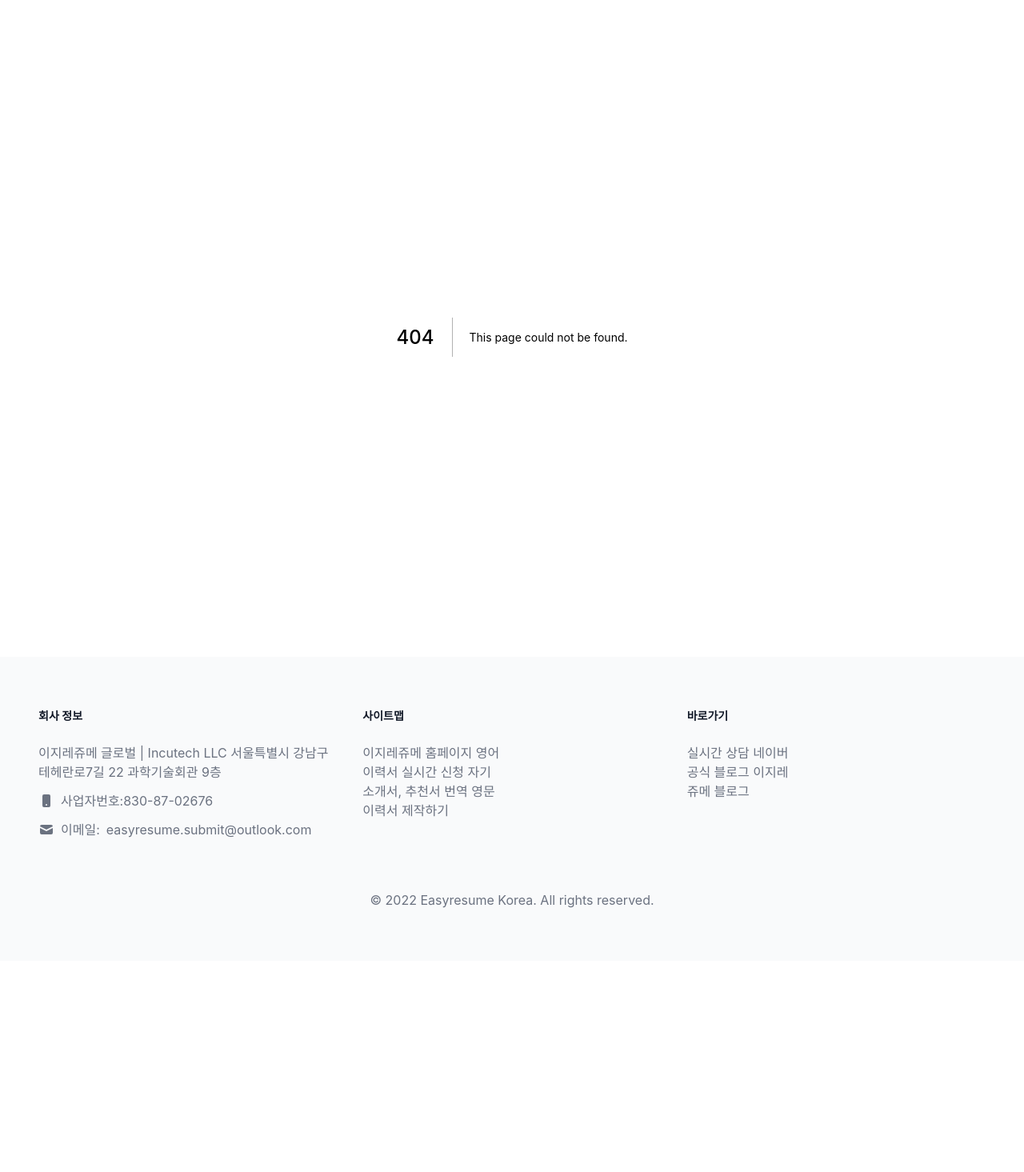
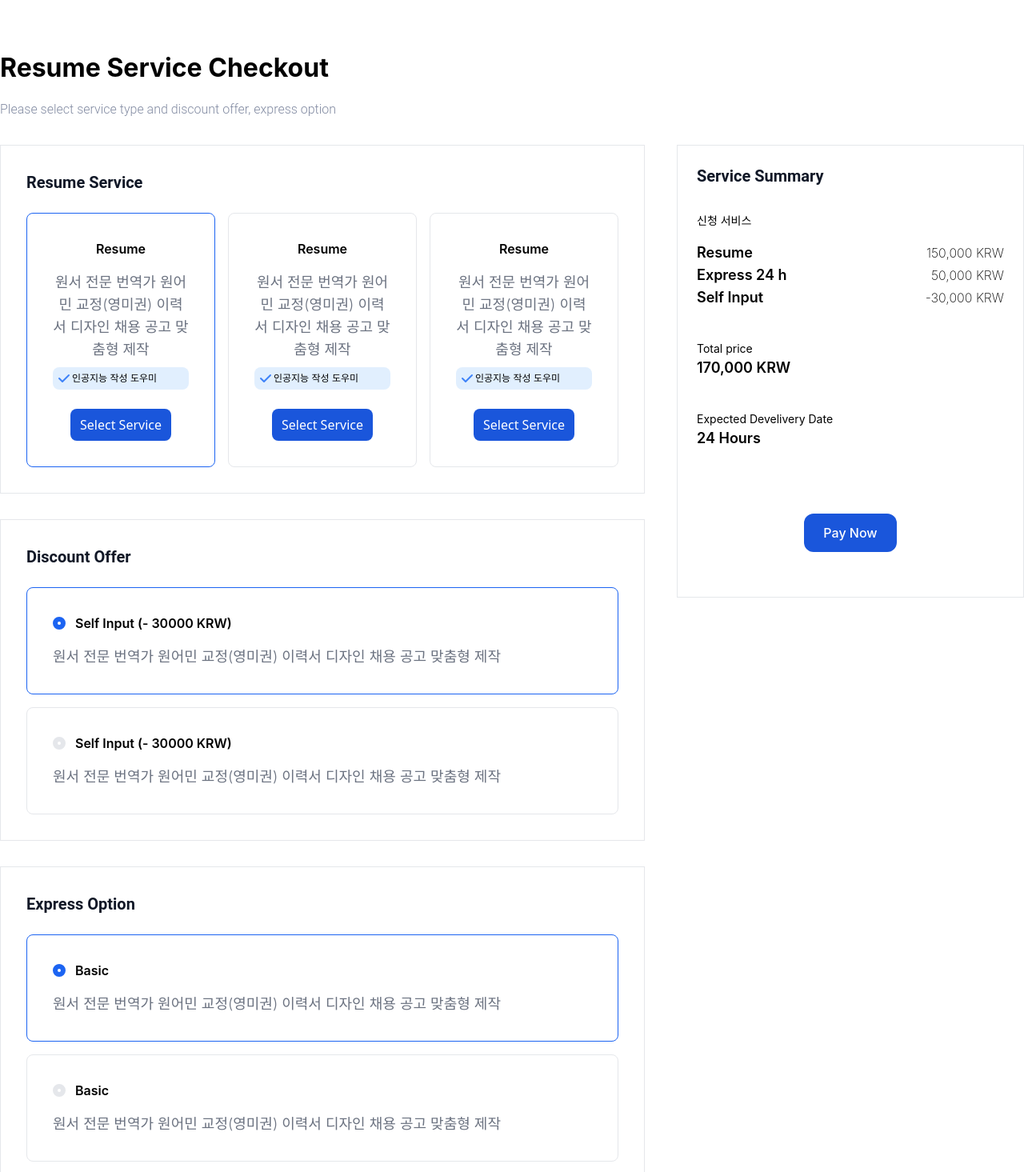
Before and after one commit to mufaqar/resume, a Next.js app: page /service in a window 1280 px wide. Before the commit this address had no page. Shown: the part 65-1530 px from the top of the page at 80% size. Before the commit the page ends 1266 px from the top, so only its background shows below. Built offline with nearby package versions, Linux system fonts and the light colour scheme; a web font is replaced by a local one.

Commit message:
services page

```diff
--- a/src/components/Layout.jsx
+++ b/src/components/Layout.jsx
@@ -1,8 +1,8 @@
 import React from 'react'
 
-const Container = ({children, className, bg}) => {
+const Container = ({children, className, container, bg}) => {
   return (
-    <div className='md:flex'>
+    <div className={`md:flex ${container ? 'container mx-auto' : ''}`}>
       <div className='md:w-[56%] px-4 md:px-7 lg:px-12'> {children[0]}</div>
       <div className={`md:w-[44%] ${className} py-9 ${bg ? 'bg-[#E3E3E3]' : ''}`}> {children[1]}</div>
     </div>
--- /dev/null
+++ b/src/modules/Service-module.jsx
@@ -0,0 +1,151 @@
+import {SubTitle, Text } from "@/components/imports";
+import React, { useState } from "react";
+
+const ServiceModule = () => {
+     const [selectedService,setSelectedService] = useState(0)
+     const [selectedDiscount,setSelectedDiscount] = useState(0)
+     const [selectedExpressOpt,setSelectedExpressOpt] = useState(0)
+     const [selectedPaymentOpt,setSelectedPaymentOpt] = useState(0)
+  const SelectService = (id) => {
+     setSelectedService(id)
+  };
+  return (
+    <>
+      <section className="container mx-auto flex gap-10">
+        <section className="mb-10 w-[65%]">
+          <h1 className="font-bold text-[32px] mt-10 font-apple-sd">
+            Resume Service Checkout
+          </h1>
+          <Text className="mt-4">
+            Please select service type and discount offer, express option
+          </Text>
+          <div className="mt-8 border border-gray-200 p-8">
+            <SubTitle>Resume Service</SubTitle>
+            <div className="flex gap-4 mt-6">
+              {[1, 2, 3].map((item, i) => {
+                return (
+                  <div class={`flex flex-col p-6 mx-auto max-w-lg text-center bg-white rounded-lg border  xl:p-8 ${selectedService === i ? 'border-blue-600' : 'border-gray-200' }`}>
+                    <h3 class="mb-4 text-base font-semibold">Resume</h3>
+                    <p class="font-light text-gray-500 sm:text-lg dark:text-gray-400">
+                      원서 전문 번역가 원어민 교정(영미권) 이력서 디자인 채용
+                      공고 맞춤형 제작
+                    </p>
+
+                    <div class="bg-blue-100 flex items-center p-1 rounded-lg mt-2">
+                      <svg
+                        class="flex-shrink-0 w-5 h-5 text-blue-500 dark:text-green-400"
+                        fill="currentColor"
+                        viewBox="0 0 20 20"
+                        xmlns="http://www.w3.org/2000/svg"
+                      >
+                        <path
+                          fill-rule="evenodd"
+                          d="M16.707 5.293a1 1 0 010 1.414l-8 8a1 1 0 01-1.414 0l-4-4a1 1 0 011.414-1.414L8 12.586l7.293-7.293a1 1 0 011.414 0z"
+                          clip-rule="evenodd"
+                        ></path>
+                      </svg>
+                      <span className="text-xs">인공지능 작성 도우미</span>
+                    </div>
+                    <div className="flex justify-center">
+                      <button
+                        href="#"
+                        className="bg-blue-700 mt-6 hover:bg-blue-500 text-white p-2 px-3 rounded-lg inline-block"
+                        onClick={() => SelectService(i)}
+                      >
+                        Select Service
+                      </button>
+                    </div>
+                  </div>
+                );
+              })}
+            </div>
+          </div>
+          <div className="mt-8 border border-gray-200 p-8">
+            <SubTitle>Discount Offer</SubTitle>
+            <div className="flex  flex-col gap-4 mt-6">
+              {[1, 2].map((item, i) => {
+                return (
+                  <div class={` bg-white rounded-lg border cursor-pointer xl:p-8 ${selectedDiscount === i ? 'border-blue-600' : 'border-gray-200' }`} onClick={()=>setSelectedDiscount(i)}>
+               <div className="flex justify-start items-center gap-3 mb-4">
+                    <span className={`w-4 h-4 border-[6px] ${selectedDiscount === i ? 'border-blue-600' : 'border-gray-200' } rounded-full`}></span>
+                    <h3 class=" text-base font-semibold">Self Input (- 30000 KRW)</h3>
+               </div>
+                  <p class="font-light text-gray-500 sm:text-lg dark:text-gray-400">
+                      원서 전문 번역가 원어민 교정(영미권) 이력서 디자인 채용
+                      공고 맞춤형 제작
+                    </p>
+                  </div>
+                );
+              })}
+            </div>
+          </div>
+          <div className="mt-8 border border-gray-200 p-8">
+            <SubTitle>Express Option</SubTitle>
+            <div className="flex  flex-col gap-4 mt-6">
+              {[1, 2, 3].map((item, i) => {
+                return (
+                  <div class={` bg-white rounded-lg border cursor-pointer xl:p-8 ${selectedExpressOpt === i ? 'border-blue-600' : 'border-gray-200' }`} onClick={()=>setSelectedExpressOpt(i)}>
+               <div className="flex justify-start items-center gap-3 mb-4">
+                    <span className={`w-4 h-4 border-[6px] ${selectedExpressOpt === i ? 'border-blue-600' : 'border-gray-200' } rounded-full`}></span>
+                    <h3 class=" text-base font-semibold">Basic</h3>
+               </div>
+                  <p class="font-light text-gray-500 sm:text-lg dark:text-gray-400">
+                      원서 전문 번역가 원어민 교정(영미권) 이력서 디자인 채용
+                      공고 맞춤형 제작
+                    </p>
+                  </div>
+                );
+              })}
+            </div>
+          </div>
+          <div className="mt-8 border border-gray-200 p-8">
+          <SubTitle>Payment Option</SubTitle>
+          <div className="flex flex-col gap-4 mt-6">
+            {[1, 2, 3].map((item, i) => {
+              return (
+                <div class={` bg-white rounded-lg border cursor-pointer xl:p-8 ${selectedPaymentOpt === i ? 'border-blue-600' : 'border-gray-200' }`} onClick={()=>setSelectedPaymentOpt(i)}>
+             <div className="flex justify-start items-center gap-3">
+                  <span className={`w-4 h-4 border-[6px] ${selectedPaymentOpt === i ? 'border-blue-600' : 'border-gray-200' } rounded-full`}></span>
+                  <h3 class=" text-base font-semibold">Bank Transfer</h3>
+             </div>
+
+                </div>
+              );
+            })}
+          </div>
+        </div>
+        </section>
+        <section className="w-[35%] mt-40">
+            <div className="p-6 border border-gray-200">
+               <SubTitle>Service Summary</SubTitle>
+               <p className="mt-8 text-sm">신청 서비스</p>
+               <div className="flex justify-between gap-6 mt-4 items-center">
+                    <h6 className="font-semibold font-apple-sd text-lg">Resume</h6>
+                    <p className="font-extralight ">150,000 KRW</p>
+               </div>
+               <div className="flex justify-between gap-6 items-center">
+                    <h6 className="font-semibold font-apple-sd text-lg">Express 24 h</h6>
+                    <p className="font-extralight ">50,000 KRW</p>
+               </div>
+               <div className="flex justify-between gap-6 items-center">
+                    <h6 className="font-semibold font-apple-sd text-lg">Self Input</h6>
+                    <p className="font-extralight ">-30,000 KRW</p>
+               </div>
+               <p className="text-sm mt-10">Total price</p>
+               <h6 className="font-semibold font-apple-sd text-lg">170,000 KRW</h6>
+               <p className="text-sm mt-10">Expected Develivery Date</p>
+               <h6 className="font-semibold font-apple-sd text-lg">24 Hours</h6>
+               <div className="mt-20 flex justify-center mb-6">
+               <button className="text-white bg-blue-700 rounded-xl hover:bg-blue-700 font-inter font-medium text-base px-6 py-3 mb-2"
+           >Pay Now</button>
+               </div>
+            </div>
+
+
+        </section>
+      </section>
+    </>
+  );
+};
+
+export default ServiceModule;
--- a/src/modules/imports.jsx
+++ b/src/modules/imports.jsx
@@ -3,3 +3,4 @@ export {default as HomeModule} from './Home-module'
 export {default as ReviewModule} from './Review-module'
 export {default as AboutUsModule} from './AboutUs-module'
 export {default as CoverLetterModule} from './CoverLetter-module'
+export {default as ServiceModule} from './Service-module'
--- /dev/null
+++ b/src/pages/service.jsx
@@ -0,0 +1,10 @@
+import { ServiceModule } from '@/modules/imports'
+import React from 'react'
+
+const Service = () => {
+  return (
+    <div><ServiceModule/></div>
+  )
+}
+
+export default Service
```
